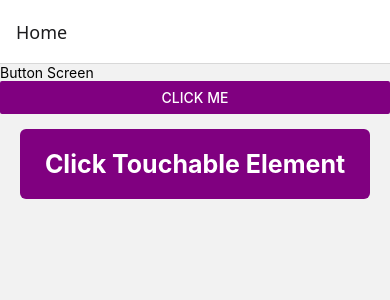
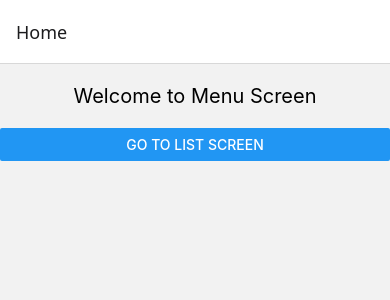
Before and after one commit to DusanPeric44/first-react-app-dec25, a React Native app: screen /Home in a window 390 px wide. Shown: the top 300 px of the page. Built offline with nearby package versions, Linux system fonts and the light colour scheme.

Commit message:
module 7

```diff
--- a/App.js
+++ b/App.js
@@ -6,14 +6,21 @@
 import ExcerciseScreen from "./screens/ExerciseScreen";
 import ListScreen from "./screens/ListScreen";
 import ButtonScreen from "./screens/ButtonScreen";
+import MenuScreen from "./screens/MenuScreen";
 
 const Stack = createStackNavigator();
 
 export default function App() {
   return (
     <NavigationContainer>
-      <Stack.Navigator>
-        <Stack.Screen name="Home" component={ButtonScreen}></Stack.Screen>
+      <Stack.Navigator initialRouteName="Home">
+        <Stack.Screen name="Main" component={MainScreen}></Stack.Screen>
+        <Stack.Screen name="List" component={ListScreen}></Stack.Screen>
+        <Stack.Screen
+          name="Excercise"
+          component={ExcerciseScreen}
+        ></Stack.Screen>
+        <Stack.Screen name="Home" component={MenuScreen}></Stack.Screen>
       </Stack.Navigator>
     </NavigationContainer>
   );
--- a/screens/ListScreen.js
+++ b/screens/ListScreen.js
@@ -1,5 +1,5 @@
 import React from "react";
-import { Text, StyleSheet, View, FlatList } from "react-native";
+import { Text, StyleSheet, View, FlatList, Button } from "react-native";
 
 const students = [
   { name: "Gabriel", surname: "Rocha", age: "17" },
@@ -8,7 +8,7 @@
   { name: "Journey", surname: "Blackburn", age: "16" },
 ];
 
-const ListScreen = () => {
+const ListScreen = (props) => {
   return (
     <View>
       <Text>List of Students</Text>
@@ -25,6 +25,7 @@
           );
         }}
       />
+      <Button title="Go back" onPress={() => props.navigation.goBack()} />
     </View>
   );
 };
--- /dev/null
+++ b/screens/MenuScreen.js
@@ -0,0 +1,25 @@
+import React from "react";
+import { View, Text, StyleSheet, Button } from "react-native";
+
+const MenuScreen = (props) => {
+  console.log(props.navigation);
+  return (
+    <View>
+      <Text style={styles.text}>Welcome to Menu Screen</Text>
+      <Button
+        title="Go to List Screen"
+        onPress={() => props.navigation.navigate("List")}
+      />
+    </View>
+  );
+};
+
+const styles = StyleSheet.create({
+  text: {
+    textAlign: "center",
+    fontSize: 20,
+    marginVertical: 20,
+  },
+});
+
+export default MenuScreen;
```
